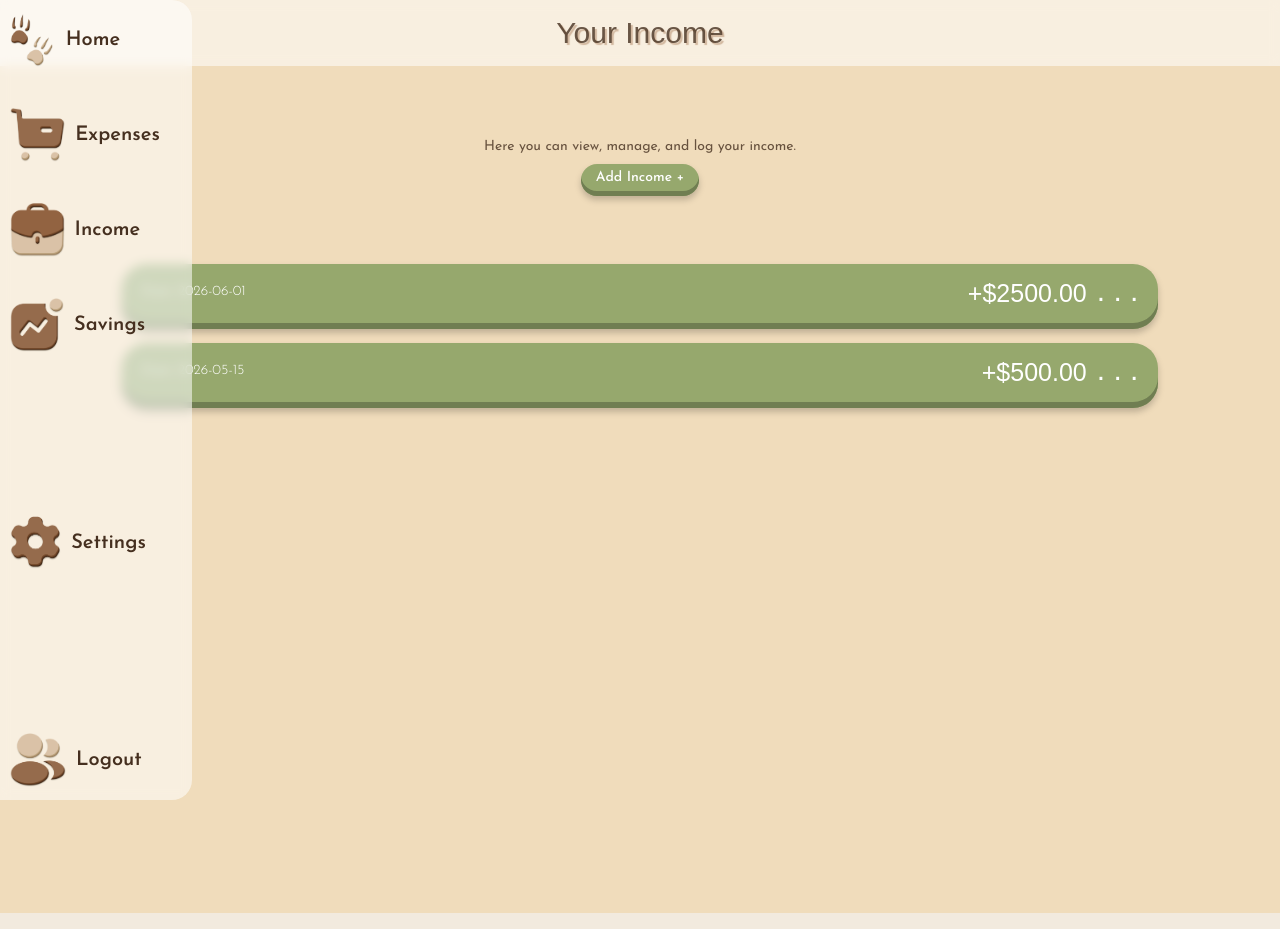
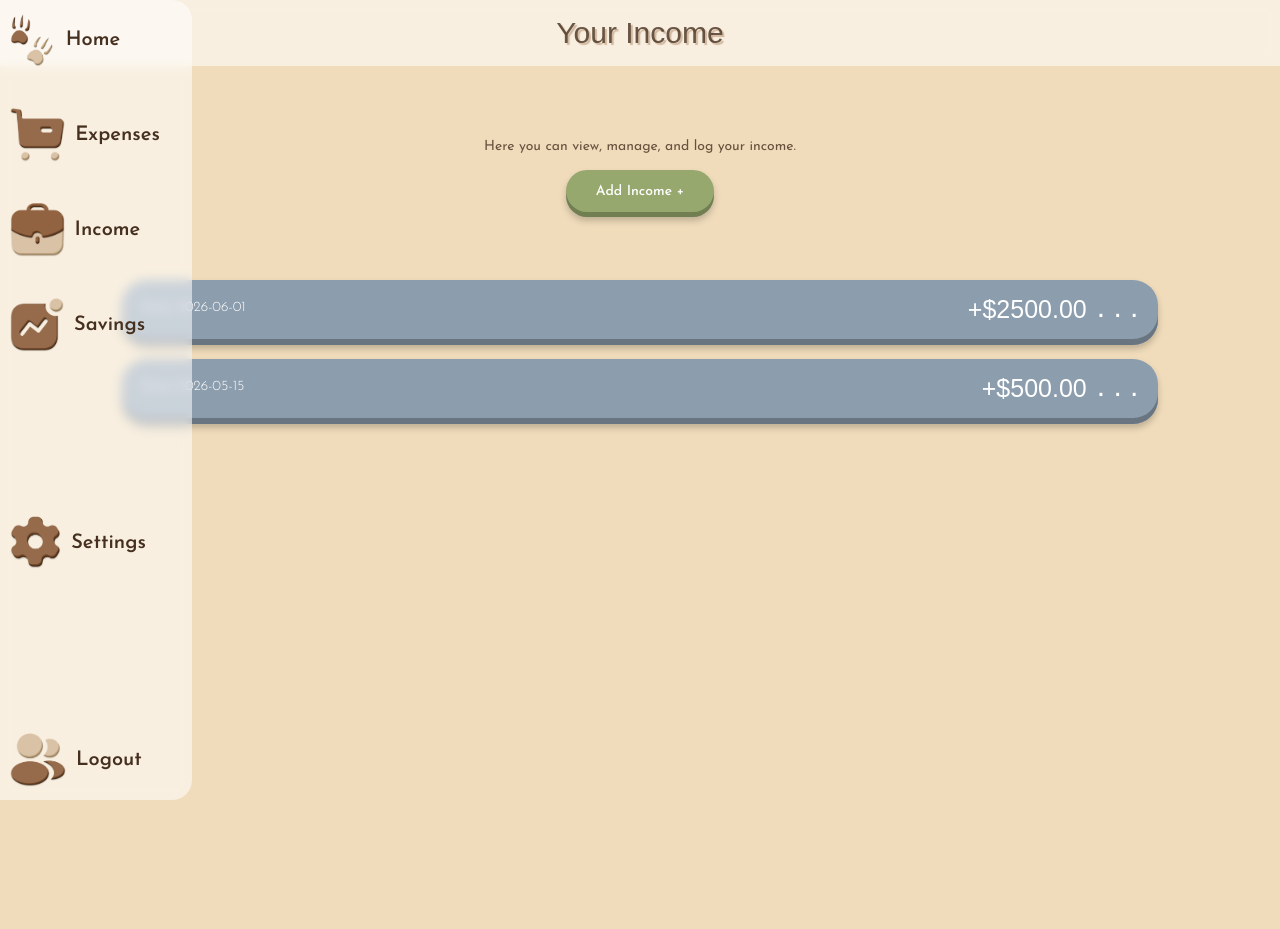
Before and after one commit to maliafecteau/tracking_app, a React app in the folder frontend/: page /income in a window 1280 px wide. Built offline with nearby package versions, Linux system fonts and the light colour scheme; sample sign-in values are in the browser's storage; the HTML template or start-up script is replaced by a standard one; a web font is replaced by a local one.

Commit message:
styled savings buttons

```diff
--- a/frontend/src/components/ExpenseChip/ExpenseChip.css
+++ b/frontend/src/components/ExpenseChip/ExpenseChip.css
@@ -14,10 +14,10 @@
     filter: drop-shadow(0 4px 3px rgba(0,0,0,0.2))
 }
 
-.record-chip.bill {
+.record-chip.bill,
+.record-chip.income {
     background-color: #8C9DAD;
     box-shadow: inset 0 -6px #697682;
-
 }
 
 .chip-section {
--- a/frontend/src/index.css
+++ b/frontend/src/index.css
@@ -130,15 +130,20 @@ button {
 #bill-form-btn,
 #expense-form-btn {
   background-color: #96a86d;
-  box-shadow: inset 0 -5px #707E52;
+  box-shadow: 0 5px #707E52;
   filter: drop-shadow(0 4px 3px rgba(0,0,0,0.2));
-  border-radius: 25px;
-  padding: 6px 15px 11px 15px;
-  margin-top: -6px;
+  border-radius: 999px;
+  min-height: 42px;
+  padding: 10px 30px;
   font-size: 14px;
   font-family: "Josefin Sans";
   font-weight: 450;
   color: white;
+}
+
+#bill-form-btn {
+  background-color: #8C9DAD;
+    box-shadow: 0 5px #697682;
 }
 
 .add-btns {
@@ -395,6 +400,8 @@ table th, table td {
 .login-register-btn:hover {
   background-color: rgb(195, 171, 133);
 }
+
+
 /* savings page */
 .savings-page {
   width: min(540px, 92%);
@@ -457,11 +464,12 @@ table th, table td {
   font-size: 0.95rem;
   color: #f9f6ee;
   letter-spacing: 0.02em;
-  box-shadow: 0 5px 10px rgba(69, 47, 31, 0.2);
+  filter: drop-shadow(0 4px 3px rgba(0,0,0,0.2))
 }
 
 .savings-action-btn--primary {
   background-color: #91a867;
+  box-shadow: 0 5px #707E52;
 }
 
 .savings-action-btn--primary:hover {
@@ -470,6 +478,7 @@ table th, table td {
 
 .savings-action-btn--secondary {
   background-color: #8fa1b7;
+  box-shadow: 0 5px #697682;
 }
 
 .savings-action-btn--secondary:hover {
```
